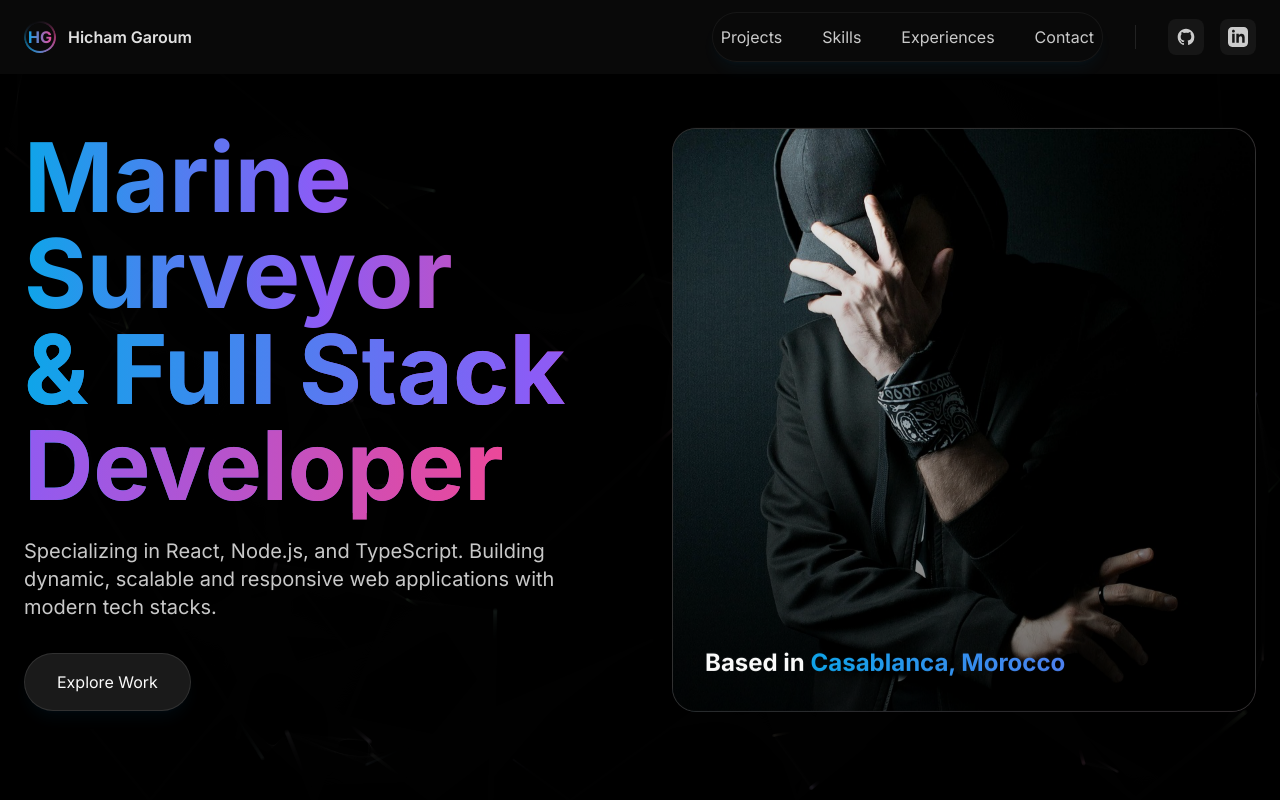
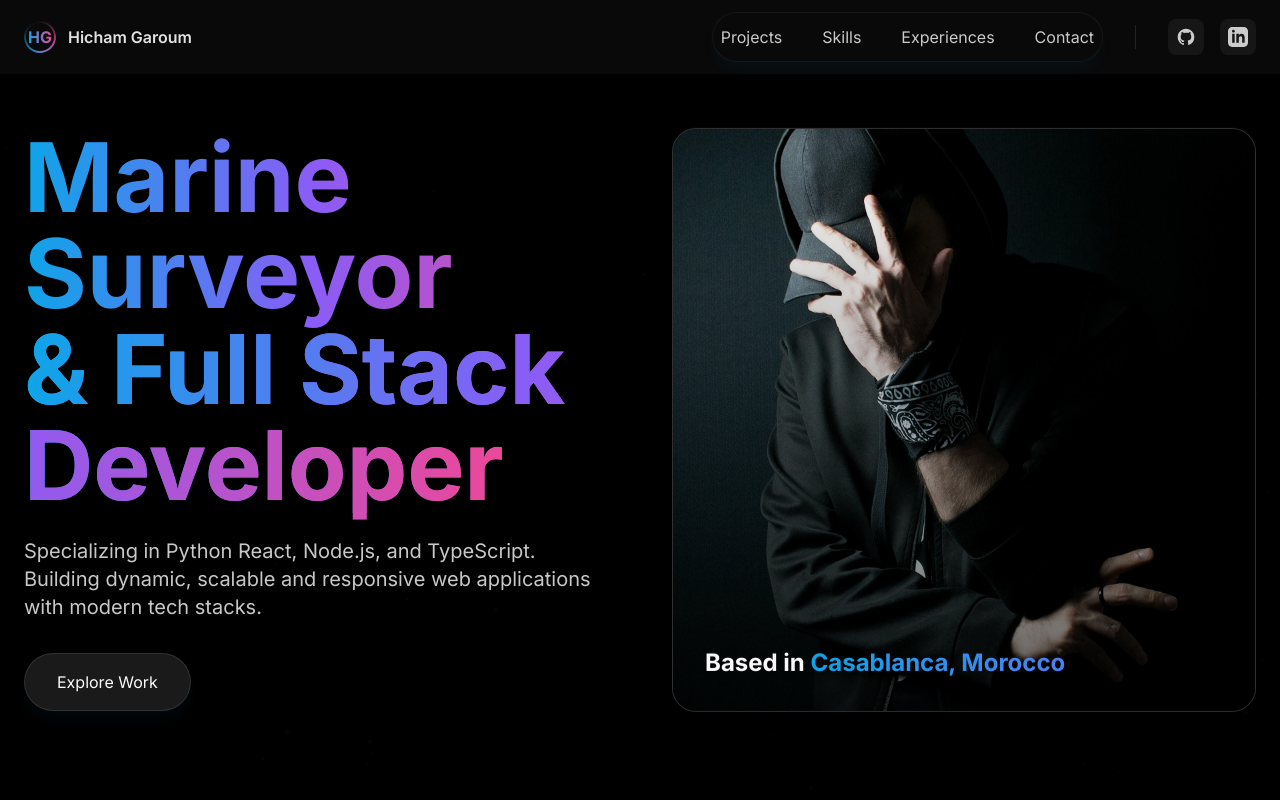
Before and after one commit to Hicham1970/portify, a Next.js app: page / in a window 1280 px wide. Shown: the top 800 px of the page. Built offline with nearby package versions, Linux system fonts and the light colour scheme.

Commit message:
Fix the background animation

```diff
--- a/app/globals.css
+++ b/app/globals.css
@@ -2,7 +2,9 @@
 @tailwind components;
 @tailwind utilities;
 
+
 :root {
+  --primary: #61dafb;
   --background: #ffffff;
   --foreground: #171717;
 }
@@ -16,7 +18,6 @@
 
 body {
   color: var(--foreground);
-  background: var(--background);
   font-family: Arial, Helvetica, sans-serif;
 }
 
--- a/app/layout.tsx
+++ b/app/layout.tsx
@@ -1,8 +1,9 @@
 import type { Metadata } from "next";
 import { Inter } from "next/font/google";
 import Navbar from "@/components/navbar"; // Importez votre Navbar
-import "./globals.css"; // Importation relative directe
+import "./globals.css";
 import Footer from "@/components/footer";
+import ParticleCanvas from "@/components/ParticleCanvas";
 
 
 const inter = Inter({ subsets: ["latin"] });
@@ -19,9 +20,12 @@ export default function RootLayout({
 }>) {
   return (
     <html lang="fr">
-      <body className={`${inter.className} bg-gray-900 text-content`}>
+      <body className={`${inter.className} bg-gray-800 text-content`}>
+        <ParticleCanvas />
         {/* Conteneur pour l'animation de fond globale */}
-        <div className="absolute inset-0 -z-10 h-full w-full bg-gray-900 bg-[linear-gradient(to_right,#8080806a_1px,transparent_1px),linear-gradient(to_bottom,#8080801a_1px,transparent_1px)] bg-[size:14px_24px]"></div>
+        <div className="absolute inset-0 -z-10 h-full w-full bg-gray-900 bg-[linear-gradient(to_right,#8080801a_1px,transparent_1px),linear-gradient(to_bottom,#8080801a_1px,transparent_1px)] bg-[size:14px_24px]">
+          <div className="absolute left-0 right-0 top-0 -z-10 m-auto h-[310px] w-[310px] rounded-full bg-primary/20 opacity-20 blur-[100px]"></div>
+        </div>
 
         <Navbar />
         {children}
--- /dev/null
+++ b/components/ParticleCanvas.tsx
@@ -0,0 +1,75 @@
+'use client';
+
+import { useCallback, useRef, useEffect } from 'react';
+import { useCanvas } from '@/hooks/useCanvas';
+
+interface Particle {
+    x: number;
+    y: number;
+    vx: number;
+    vy: number;
+    radius: number;
+    color: string;
+}
+
+const ParticleCanvas = () => {
+    // useRef pour conserver les particules entre les rendus
+    const particles = useRef<Particle[]>([]);
+
+    // Initialiser les particules une seule fois
+    useEffect(() => {
+        if (typeof window === 'undefined' || particles.current.length > 0) return;
+
+        const particleCount = 100;
+        const newParticles: Particle[] = [];
+        for (let i = 0; i < particleCount; i++) {
+            newParticles.push({
+                x: Math.random() * window.innerWidth,
+                y: Math.random() * window.innerHeight,
+                vx: (Math.random() - 0.5) * 0.3,
+                vy: (Math.random() - 0.5) * 0.3,
+                radius: Math.random() * 1.5 + 0.5,
+                color: 'rgba(255, 255, 255, 0.7)',
+            });
+        }
+        particles.current = newParticles;
+    }, []);
+
+    // Étape 3 : Utilisation de useCallback pour la fonction de dessin
+    const draw = useCallback((ctx: CanvasRenderingContext2D) => {
+        const dpr = window.devicePixelRatio || 1;
+        const canvasWidth = ctx.canvas.width / dpr;
+        const canvasHeight = ctx.canvas.height / dpr;
+
+        particles.current.forEach(p => {
+            p.x += p.vx;
+            p.y += p.vy;
+
+            if (p.x < 0 || p.x > canvasWidth) p.vx *= -1;
+            if (p.y < 0 || p.y > canvasHeight) p.vy *= -1;
+
+            ctx.beginPath();
+            ctx.arc(p.x, p.y, p.radius, 0, Math.PI * 2);
+            ctx.fillStyle = p.color;
+            ctx.fill();
+        });
+    }, []);
+
+    const canvasRef = useCanvas(draw);
+
+    return (
+        <canvas
+            ref={canvasRef}
+            style={{
+                position: 'fixed',
+                top: 0,
+                left: 0,
+                // z-index est crucial pour le positionner en arrière-plan
+                zIndex: -1,
+                // Pas de background ici, il doit être transparent pour voir le reste
+            }}
+        />
+    );
+};
+
+export default ParticleCanvas;
--- a/components/hero.tsx
+++ b/components/hero.tsx
@@ -45,7 +45,7 @@ export default function Hero() {
                             animate={{ opacity: 1, y: 0 }}
                             transition={{ duration: 0.8, delay: 1.2 }}
                             className='text-content/80 text-xl mb-8'>
-                            Specializing in React, Node.js, and TypeScript. Building dynamic, scalable and responsive web applications with modern tech stacks.
+                            Specializing in Python React, Node.js, and TypeScript. Building dynamic, scalable and responsive web applications with modern tech stacks.
 
                         </motion.p>
                         <motion.button
--- a/hooks/useCanvas.tsx
+++ b/hooks/useCanvas.tsx
@@ -16,11 +16,12 @@ export const useCanvas = (draw: DrawFunction) => {
         let animationFrameId: number;
 
         const resizeCanvas = () => {
-            canvas.width = window.innerWidth * devicePixelRatio;
-            canvas.height = window.innerHeight * devicePixelRatio;
+            const dpr = window.devicePixelRatio || 1;
+            canvas.width = window.innerWidth * dpr;
+            canvas.height = window.innerHeight * dpr;
             canvas.style.width = window.innerWidth + 'px';
             canvas.style.height = window.innerHeight + 'px';
-            ctx.scale(devicePixelRatio, devicePixelRatio);
+            ctx.scale(dpr, dpr);
         };
 
         const init = () => {
@@ -28,8 +29,10 @@ export const useCanvas = (draw: DrawFunction) => {
             window.addEventListener('resize', resizeCanvas);
 
             const render = () => {
+                // Efface le canvas avant de redessiner. C'est crucial pour l'animation.
+                ctx.clearRect(0, 0, canvas.width, canvas.height);
                 draw(ctx);
-                animationFrameId = requestAnimationFrame(render);
+                animationFrameId = window.requestAnimationFrame(render);
             };
             render();
         };
@@ -38,7 +41,7 @@ export const useCanvas = (draw: DrawFunction) => {
 
         return () => {
             window.removeEventListener('resize', resizeCanvas);
-            cancelAnimationFrame(animationFrameId);
+            window.cancelAnimationFrame(animationFrameId);
         };
     }, [draw]);
 
```
